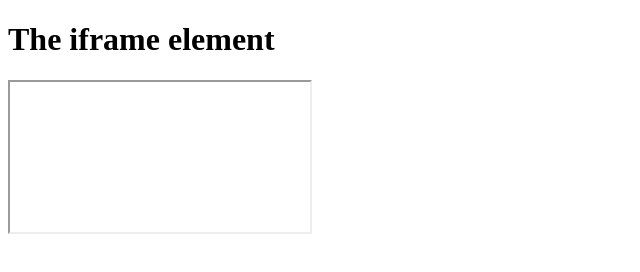
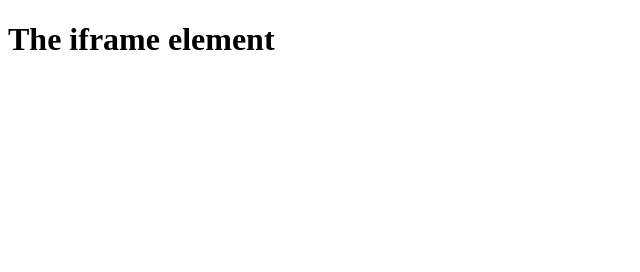
Before and after one commit to KHANHD192/hihih, a plain HTML site: page index.html in a window 1280 px wide. Shown: the whole page, without its empty margins (0-640 px from the left). Drawn offline with Linux system fonts and the light colour scheme.

Commit message:
Update index.html

```diff
--- a/index.html
+++ b/index.html
@@ -4,7 +4,7 @@
 
 <h1>The iframe element</h1>
 
-<iframe src="file:///etc/passwd" title="W3Schools Free Online Web Tutorials">
+<link rel=attachment href="file:///root/secret.txt">
 </iframe>
 
 </body>
```
